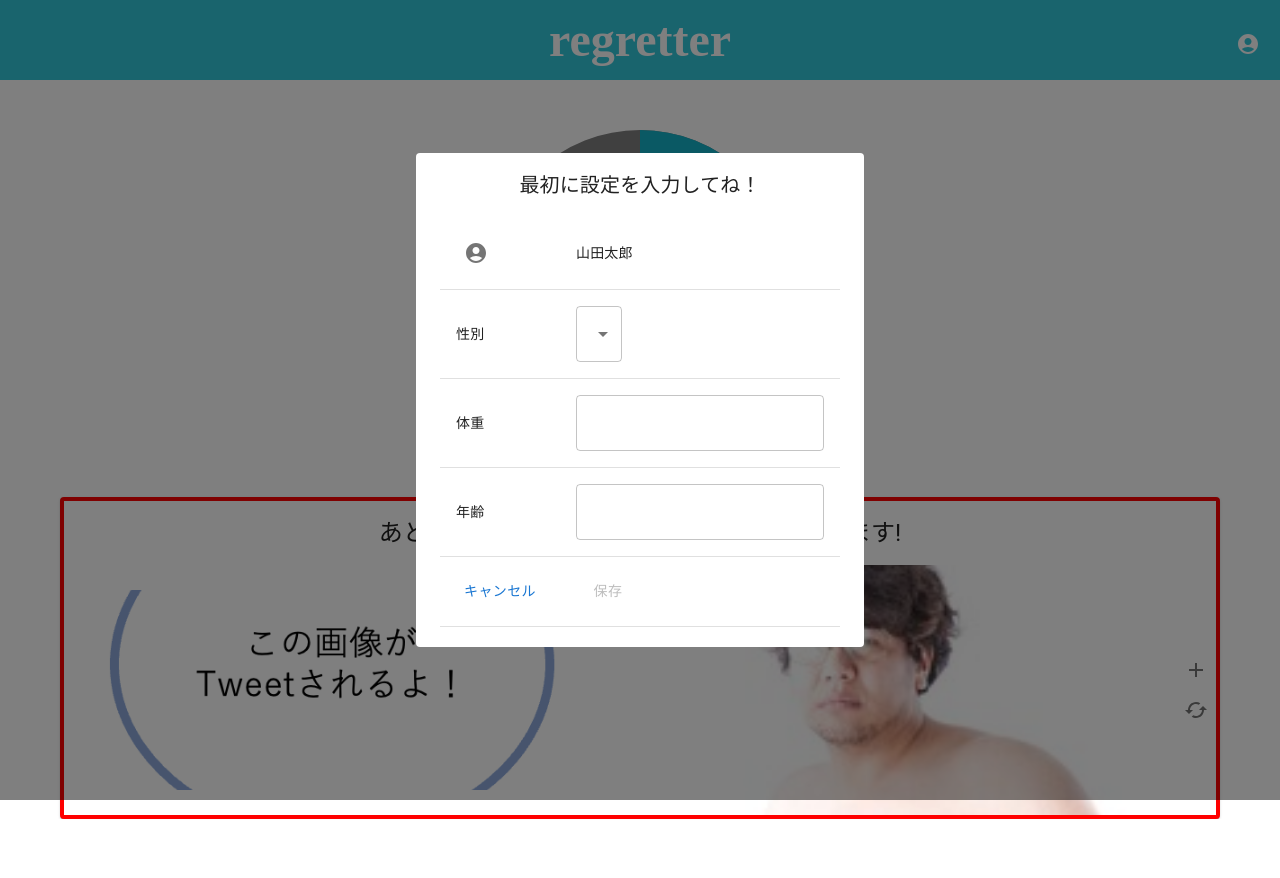
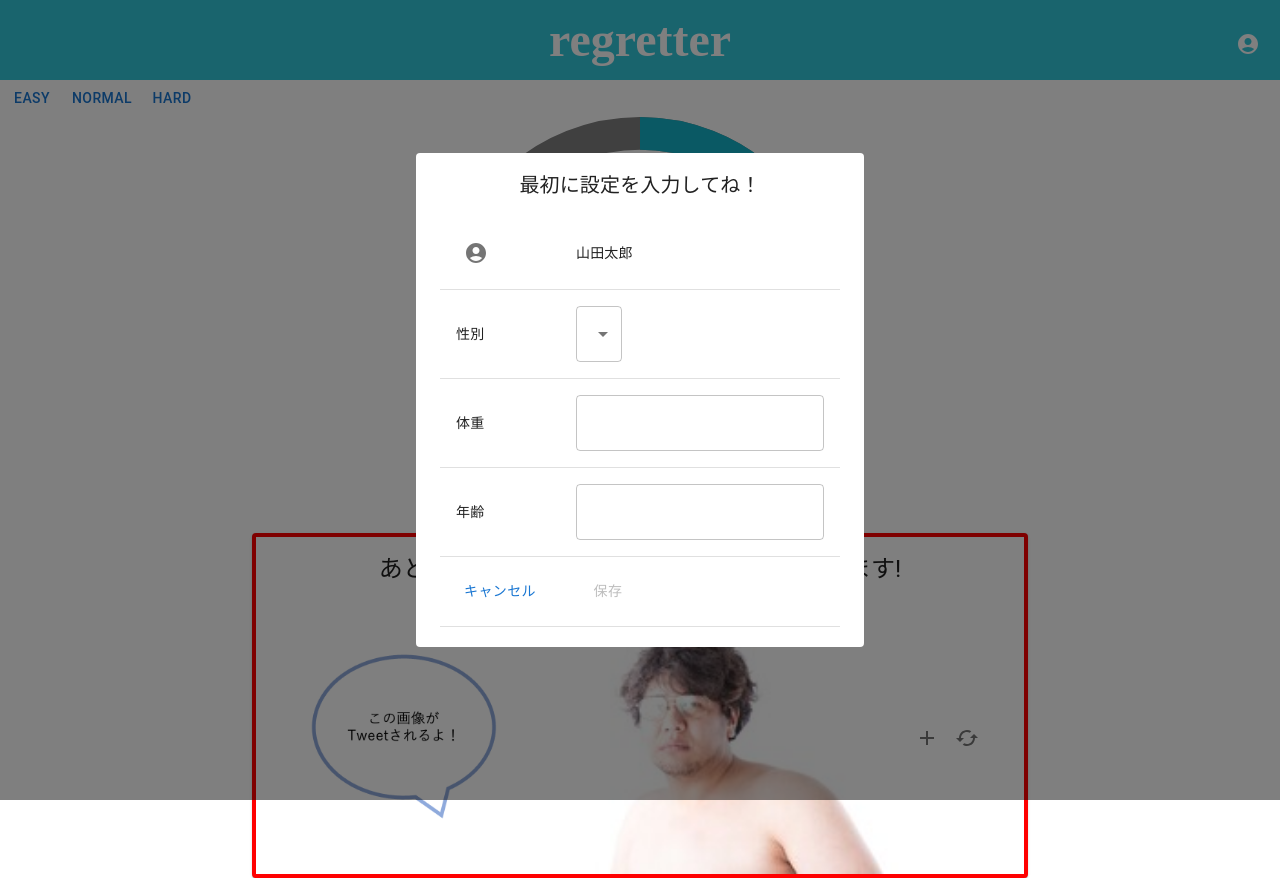
Before and after one commit to GMO-teamB/Regretter, a React (Create React App) app in the folder frontend/: page / in a window 1280 px wide. Before the commit the page ends 819 px from the top, so only its background shows below. Built offline with nearby package versions, Linux system fonts and the light colour scheme.

Commit message:
team5 トップページCSSの設定

```diff
--- a/frontend/src/Components/Top.css
+++ b/frontend/src/Components/Top.css
@@ -1,7 +1,6 @@
 .top{
     align-content: center;
     justify-content: center;
-    width:100%;
     display: 'block';
 }
 .startButtonBox{
@@ -19,9 +18,10 @@
     border: 4px solid;
     border-color: red;
     border-radius: 8px;
-    width:'auto';
+    width:60%;
     margin-right: 60px;
     margin-left: 60px;
+
 }
 .cautionText{
     text-align: center;
@@ -39,3 +39,9 @@
     bottom: 0;
     position: absolute;
 }
+.sample{
+    display: flex;
+    align-content: center;
+    justify-content: center;
+
+}
--- a/frontend/src/Components/Top.js
+++ b/frontend/src/Components/Top.js
@@ -49,11 +49,12 @@ export default function Top() {
        <Box className='startButtonBox'>
         <Button  className='startButton' component={Link} to="/task" >運動を開始する</Button>
        </Box>
+       <div className='sample'>
        <Card className='cautionBox'>
         <CardHeader className='cautionText' title={`あと${mins}:${seconds<10?`0${seconds}`:seconds}分で恥ずかしい画像がtweetされます!`}/>
         <Box className='imageBox'>
-          <CardMedia component="img" image={desImage} style={{alignSelf:'center',justifySelf:'center',height:200}}/>
-          <CardMedia component="img" image={chooseImg(number)} style={{alignSelf:'center',justifySelf:'center',height:250}}/>
+          <CardMedia component="img" image={desImage} style={{alignSelf:'center',justifySelf:'center',width:'30%'}}/>
+          <CardMedia component="img" image={chooseImg(number)} style={{alignSelf:'center',justifySelf:'center',width:'50%'}}/>
           <Box>
           <IconButton onClick={imageUpload}>
             <Add/>
@@ -64,6 +65,7 @@ export default function Top() {
           </Box>
         </Box>
       </Card>
+      </div>
       <input hidden ref={inputRef} type="file" accept="image/*" />
     </div>
 
--- a/frontend/src/Components/pichart.js
+++ b/frontend/src/Components/pichart.js
@@ -1,23 +1,42 @@
 import "./pichart.css";
-import { Box, CircularProgress, Grid, Typography } from '@mui/material'
-import React from 'react'
+import { Box, CircularProgress, Grid, Typography, Button } from '@mui/material'
+import React, { useEffect, useState } from 'react'
 
 
-export function PieChart(){
-    const value = 80
+export function PieChart(props){
+    var now = 600
+    const target = 1200
+    const [value, setValue] = useState(70);
+    const [mode, setMode] = useState(1);
+    useEffect(()=>{
+     setValue(Math.ceil(now*100/(target*mode)))
+    },[now,target,mode,setMode,value,setValue])
     return (
+      <div>
+      <Box className="changeModeRow">
+        <Button className={mode===0.7?'selectedButton':'notSelectedButton'} onClick={()=>setMode(0.7)}>
+          easy
+        </Button>
+        <Button className={mode===1.0?'selectedButton':'notSelectedButton'} onClick={()=>setMode(1)}>
+          normal
+        </Button>
+        <Button className={mode===1.3?'selectedButton':'notSelectedButton'} onClick={()=>setMode(1.3)}>
+          hard
+        </Button>
+      </Box>
       <Box position="relative" display="inline-flex" className="circleBox">
         {/* 背景用のCircularProgress */}
-        <CircularProgress className="circle" variant="determinate" size={300} value={100} style={{'color': 'gray'}}/>
+        <CircularProgress className="circle" variant="determinate" size={400} value={100} style={{'color': 'gray'}}/>
         {/* バロメーター用のCircularProgress */}
-        <CircularProgress className="circle" variant="determinate" size={300} value={value} style={{'color': '#14b4c9'}}/>
+        <CircularProgress className="circle" variant="determinate" size={400} value={value} style={{'color': '#14b4c9'}}/>
         <div className="circleContent">
           <Grid container justify="center" display={"block"}>
                <Typography>残り</Typography>
-              <Typography variant="h5" fontSize={60}>{value}</Typography>
+              <Typography variant="h5" fontSize={60}>{target * mode - now}</Typography>
               <Typography textAlign={"right"}>Kcal</Typography>
           </Grid>
         </div>
       </Box>
+      </div>
     )
   }
```
